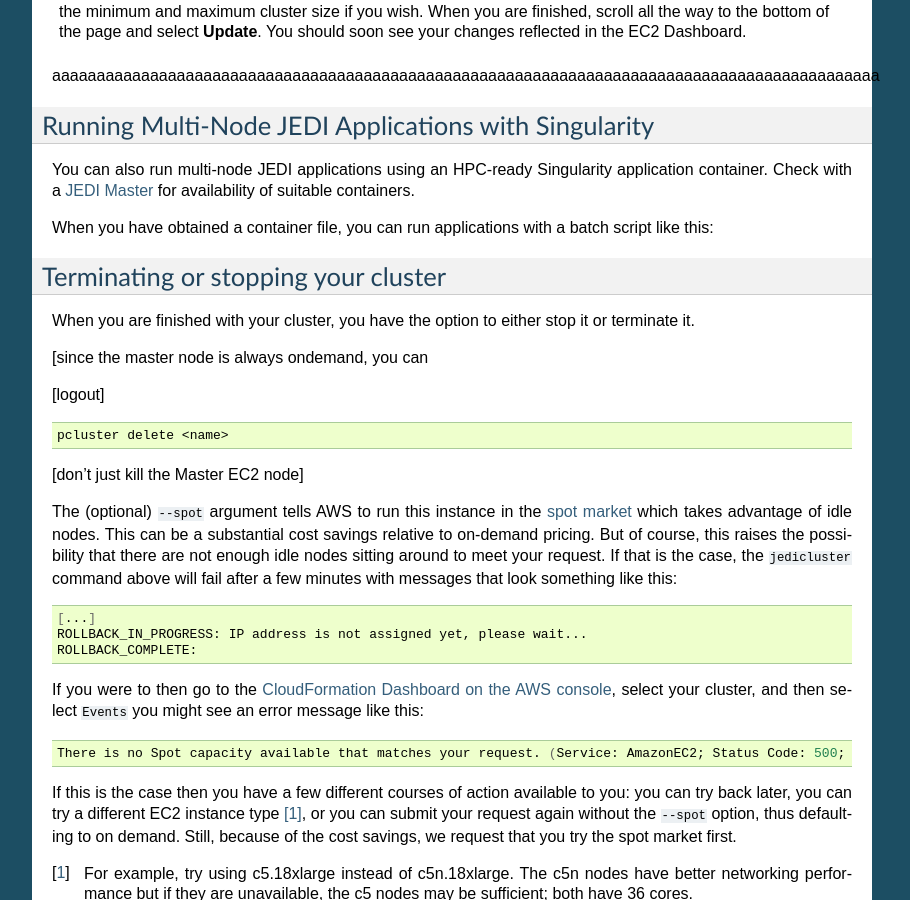
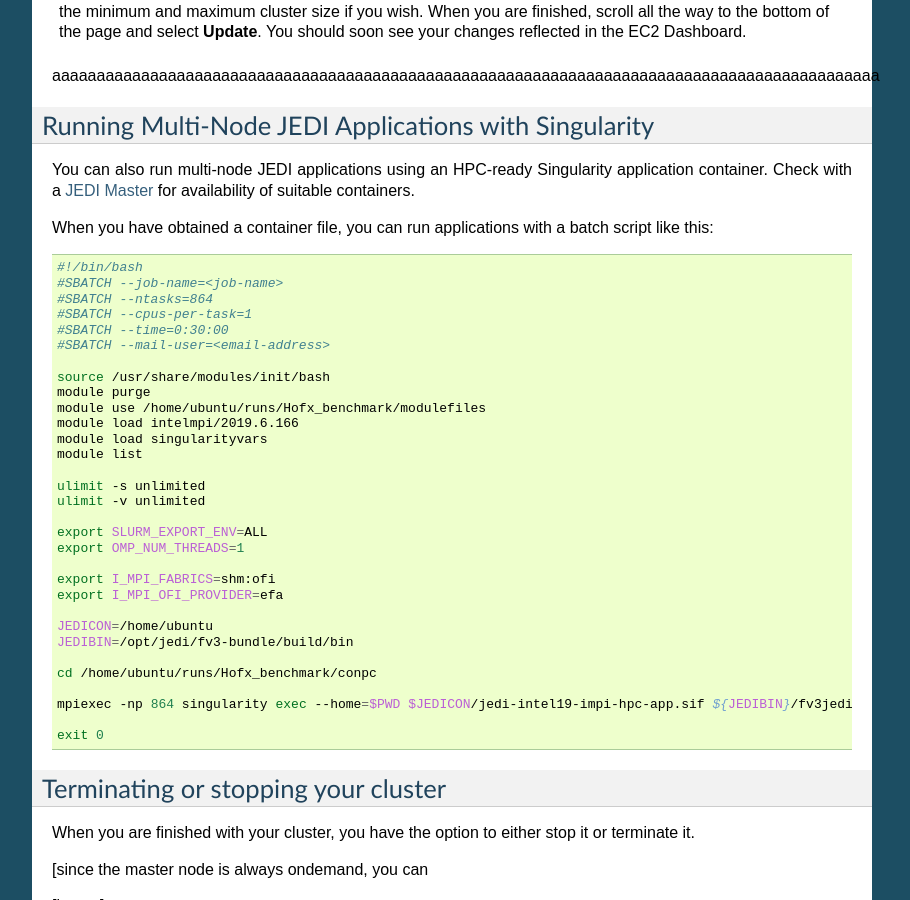
Before and after one commit to JCSDA/jedi-docs, a Sphinx documentation site: the page built from docs/cloud/cluster.rst, in a window 1280 px wide and 900 px high, scrolled down 4550 px. Shown: the whole window, without its empty margins (198-1108 px from the left). Built offline with Sphinx 7.4.7, drawn with Linux system fonts in a browser that asks for light colours.

Commit message:
container batch script

```diff
--- a/docs/cloud/cluster.rst
+++ b/docs/cloud/cluster.rst
@@ -220,6 +220,38 @@
 
 .. code:: bash
 
+    #!/bin/bash
+    #SBATCH --job-name=<job-name>
+    #SBATCH --ntasks=864
+    #SBATCH --cpus-per-task=1
+    #SBATCH --time=0:30:00
+    #SBATCH --mail-user=<email-address>
+
+    source /usr/share/modules/init/bash
+    module purge
+    module use /home/ubuntu/runs/Hofx_benchmark/modulefiles
+    module load intelmpi/2019.6.166
+    module load singularityvars
+    module list
+
+    ulimit -s unlimited
+    ulimit -v unlimited
+
+    export SLURM_EXPORT_ENV=ALL
+    export OMP_NUM_THREADS=1
+
+    export I_MPI_FABRICS=shm:ofi
+    export I_MPI_OFI_PROVIDER=efa
+
+    JEDICON=/home/ubuntu
+    JEDIBIN=/opt/jedi/fv3-bundle/build/bin
+
+    cd /home/ubuntu/runs/Hofx_benchmark/conpc
+
+    mpiexec -np 864 singularity exec --home=$PWD $JEDICON/jedi-intel19-impi-hpc-app.sif ${JEDIBIN}/fv3jedi_var.x Config/3dvar_new.yaml
+
+    exit 0
+
 Terminating or stopping your cluster
 ------------------------------------
 
```
